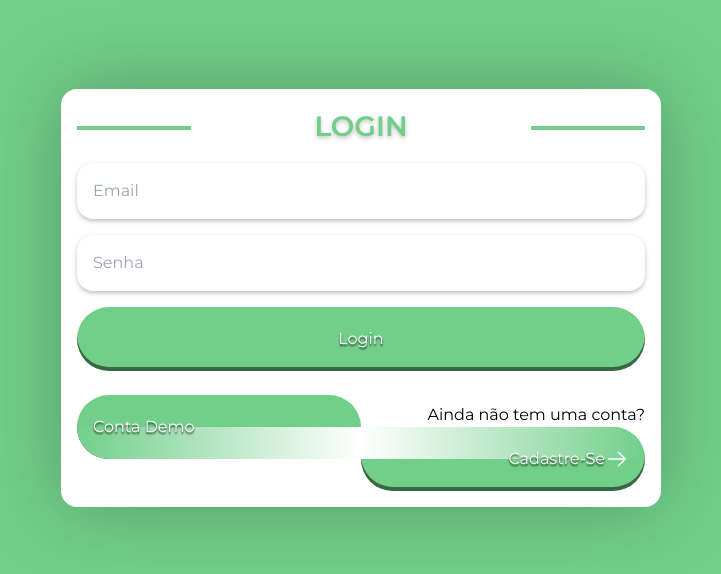
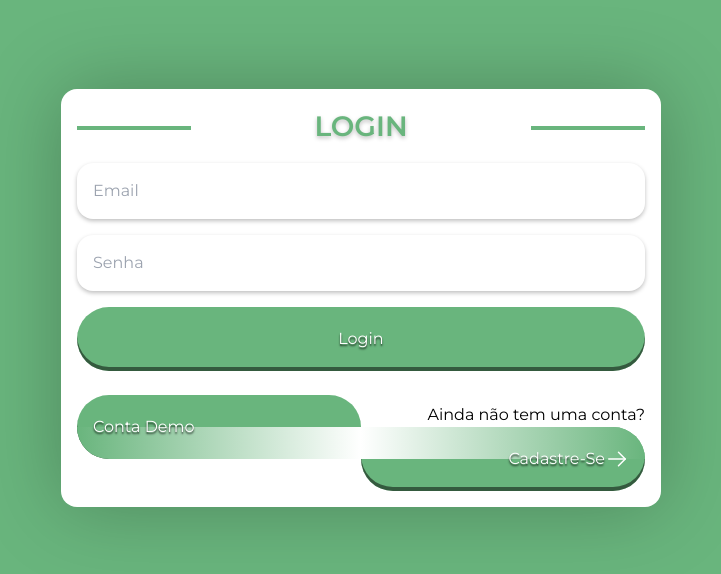
Before and after one commit to Roger2405/controle-vendas, a React (Create React App) app: page / in a window 1280 px wide. Shown: the part 102-676 px from the top of the page, without its empty margins (279-1000 px from the left). Built offline with nearby package versions, Linux system fonts and the light colour scheme; a web font is replaced by a local one.

Commit message:
Update styles.scss

```diff
--- a/src/styles/styles.scss
+++ b/src/styles/styles.scss
@@ -12,7 +12,7 @@ $headerHeight: 4rem;
     //--item-color: #E5F7DB;
     //--white: #FFFFFF;
     --background: #FFFFFF; //#F0F8FF;
-    --primary: #72cf8a; //#6FBB85;
+    --primary: #69b57d; // #72cf8a; #6FBB85;
 
     --light-green: #b1e4aa;
     --red: #E55454;
```
